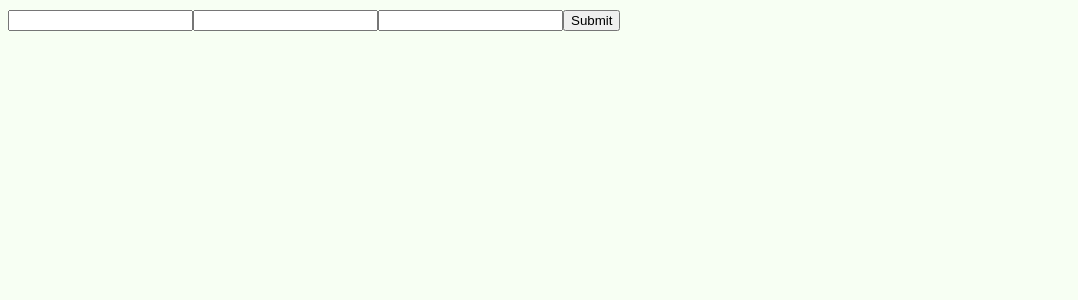
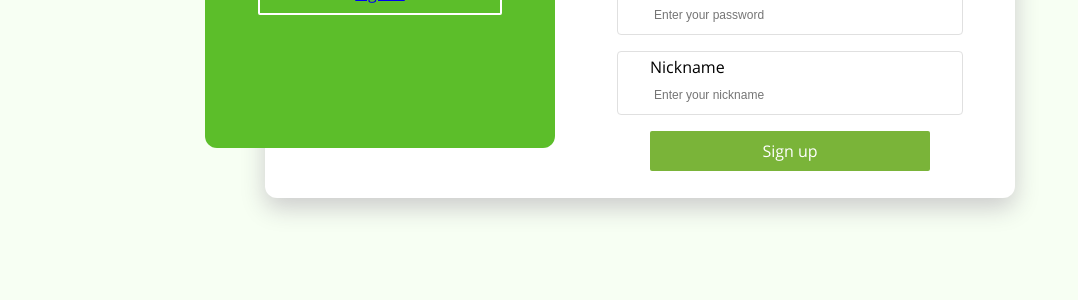
Before and after one commit to ncare-project/ncare-web, a React (Vite) app: page /sign_up in a window 1280 px wide. Shown: the top 300 px of the page, without its empty margins (0-1078 px from the left). Built offline with nearby package versions, Linux system fonts and the light colour scheme; no server answers.

Commit message:
Style authentication forms

```diff
--- a/src/components/SignInForm/SignInForm.js
+++ b/src/components/SignInForm/SignInForm.js
@@ -1,23 +1,22 @@
 import React, { Component } from 'react'
 import Cookies from 'universal-cookie'
-import { Redirect } from 'react-router-dom'
+import { Redirect, Link } from 'react-router-dom'
+import injectStyles from 'react-jss'
+import styles from './SignInFormStyles'
 
 const cookies = new Cookies()
 
-export default class SignInForm extends Component {
+class SignInForm extends Component {
     constructor(props) {
         super(props)
         this.state = {
             hasSignedIn: false
         }
 
-
         this.submitForm = this.submitForm.bind(this)
     }
 
     submitForm() {
-        // const socket = io(`${config.server_base_url}`)
-
         window.socket.emit('auth:sign_in', {
             email: this.emailInput.value,
             password: this.passwordInput.value
@@ -31,21 +30,36 @@ export default class SignInForm extends Component {
                 cookies.set('token', data.user.token)
                 this.props.handleSuccessefulAuthentication(data.user)
                 this.setState({ hasSignedIn: true })
-            } else {
-                window.socket.close()
             }
         })
     }
 
     render() {
+        const { classes } = this.props
+
         return (
-            <div>
-                <input type='email' ref={node => this.emailInput = node}></input>
-                <input type='password' ref={node => this.passwordInput = node}></input>
-                <button onClick={this.submitForm}>Submit</button>
+            <div className={classes.authCard}>
+                <div className={classes.rightCard}>
+                    <h2>Sign in</h2>
+                    <div className={classes.inputBox}>
+                        <p className={classes.inputLabel}>E-mail</p>
+                        <input type='email' ref={node => this.emailInput = node} placeholder={'Enter your e-mail'}></input>
+                    </div>
+                    <div className={classes.inputBox}>
+                        <p className={classes.inputLabel}>Password</p>
+                        <input type='password' ref={node => this.passwordInput = node} placeholder={'Enter your password'}></input>
+                    </div>
+                    <div className={classes.formBtn} onClick={this.submitForm}>Sign in</div>
+                </div>
 
+                <div className={classes.leftCard}>
+                    <h2>Are you new on the site?</h2>
+                    <Link to='/sign_up'>Sign up</Link>
+                </div>
                 {this.state.hasSignedIn ? <Redirect to='/'/> : ''}
             </div>
         )
     }
 }
+
+export default injectStyles(styles)(SignInForm)
--- /dev/null
+++ b/src/components/SignInForm/SignInFormStyles.js
@@ -0,0 +1,83 @@
+export default {
+    authCard: {
+        position: 'relative',
+        top: '50%',
+        width: '750px',
+        margin: '0 auto',
+        transform: 'translateY(-50%)',
+        height: '380px',
+        backgroundColor: '#fff',
+        borderRadius: '12px',
+        boxShadow: '0 10px 25px 0 #CCC',
+        '& h2': {
+            textAlign: 'center'
+        }
+    },
+    formBtn: {
+        width: '280px',
+        height: '40px',
+        backgroundColor: '#7ab439',
+        color: '#fff',
+        borderRadius: '2px',
+        textAlign: 'center',
+        lineHeight: '40px',
+        transition: '0.2s all',
+        '&:hover': {
+            cursor: 'pointer',
+            backgroundColor: '#6aa429'
+        }
+    },
+    inputBox: {
+        width: '280px',
+        border: '1px solid #E0E0E0',
+        marginBottom: '16px',
+        padding: '0 32px',
+        borderRadius: '4px',
+        '& > input': {
+            fontSize: '12px',
+            border: 'none',
+            padding: '4px',
+            marginBottom: '8px',
+            outline: 'none'
+        }
+    },
+    inputLabel: {
+        margin: '4px 0'
+    },
+    rightCard: {
+        position: 'absolute',
+        right: 0,
+        width: '450px',
+        '& > *': {
+            marginLeft: 'auto',
+            marginRight: 'auto'
+        }
+    },
+    leftCard: {
+        bottom: '50px',
+        left: '-60px',
+        position: 'absolute',
+        width: '350px',
+        height: '350px',
+        backgroundColor: '#5cbe2a',
+        borderRadius: '12px',
+        color: '#fff',
+        '& > h2': {
+            paddingTop: '100px'
+        },
+        '& > a': {
+            display: 'block',
+            width: '240px',
+            lineHeight: '40px',
+            textAlign: 'center',
+            border: '2px solid #fff',
+            borderRadius: '2px',
+            margin: 'auto',
+            transition: 'all 0.2s',
+            '&:hover': {
+                color: '#444',
+                backgroundColor: '#fff'
+            }
+        }
+    }
+}
--- a/src/components/SignUpForm/SignUpForm.js
+++ b/src/components/SignUpForm/SignUpForm.js
@@ -1,10 +1,12 @@
 import React, { Component } from 'react'
 import Cookies from 'universal-cookie'
-import { Redirect } from 'react-router-dom'
+import { Redirect, Link } from 'react-router-dom'
+import injectStyles from 'react-jss'
+import styles from './SignUpFormStyles'
 
 const cookies = new Cookies()
 
-export default class SignUpForm extends Component {
+class SignUpForm extends Component {
     constructor(props) {
         super(props)
         this.state = {
@@ -14,9 +16,7 @@ export default class SignUpForm extends Component {
         this.submitForm = this.submitForm.bind(this)
     }
 
-    submitForm(e) {
-        // const socket = io(`${config.server_base_url}`)
-
+    submitForm() {
         window.socket.emit('auth:sign_up', {
             email: this.emailInput.value,
             password: this.passwordInput.value,
@@ -31,22 +31,41 @@ export default class SignUpForm extends Component {
                 cookies.set('token', data.user.token)
                 this.props.handleSuccessefulAuthentication(data.user)
                 this.setState({ hasSignedUp: true })
-            } else {
-                window.socket.close()
             }
         })
     }
 
     render() {
+        const { classes } = this.props
+
         return (
-            <div>
-                <input type='email' ref={node => this.emailInput = node}></input>
-                <input type='password' ref={node => this.passwordInput = node}></input>
-                <input ref={node => this.nicknameInput = node}></input>
-                <button onClick={this.submitForm} >Submit</button>
+            <div className={classes.authCard}>
+                <div className={classes.rightCard}>
+                    <h2>Sign Up</h2>
+                    <div className={classes.inputBox}>
+                        <p className={classes.inputLabel}>E-mail</p>
+                        <input type='email' ref={node => this.emailInput = node} placeholder={'Enter your e-mail'}></input>
+                    </div>
+                    <div className={classes.inputBox}>
+                        <p className={classes.inputLabel}>Password</p>
+                        <input type='password' ref={node => this.passwordInput = node} placeholder={'Enter your password'}></input>
+                    </div>
+                    <div className={classes.inputBox}>
+                        <p className={classes.inputLabel}>Nickname</p>
+                        <input ref={node => this.nicknameInput = node} placeholder={'Enter your nickname'}></input>
+                    </div>
 
+                    <div className={classes.formBtn} onClick={this.submitForm}>Sign up</div>
+                </div>
+
+                <div className={classes.leftCard}>
+                    <h2>Are you already a user?</h2>
+                    <Link to='/sign_in'>Sign in</Link>
+                </div>
                 {this.state.hasSignedUp ? <Redirect to='/'/> : ''}
             </div>
         )
     }
 }
+
+export default injectStyles(styles)(SignUpForm)
--- /dev/null
+++ b/src/components/SignUpForm/SignUpFormStyles.js
@@ -0,0 +1,83 @@
+export default {
+    authCard: {
+        position: 'relative',
+        top: '50%',
+        width: '750px',
+        margin: '0 auto',
+        transform: 'translateY(-50%)',
+        height: '380px',
+        backgroundColor: '#fff',
+        borderRadius: '12px',
+        boxShadow: '0 10px 25px 0 #CCC',
+        '& h2': {
+            textAlign: 'center'
+        }
+    },
+    formBtn: {
+        width: '280px',
+        height: '40px',
+        backgroundColor: '#7ab439',
+        color: '#fff',
+        borderRadius: '2px',
+        textAlign: 'center',
+        lineHeight: '40px',
+        transition: '0.2s all',
+        '&:hover': {
+            cursor: 'pointer',
+            backgroundColor: '#6aa429'
+        }
+    },
+    inputBox: {
+        width: '280px',
+        border: '1px solid #E0E0E0',
+        marginBottom: '16px',
+        padding: '0 32px',
+        borderRadius: '4px',
+        '& > input': {
+            fontSize: '12px',
+            border: 'none',
+            padding: '4px',
+            marginBottom: '8px',
+            outline: 'none'
+        }
+    },
+    inputLabel: {
+        margin: '4px 0'
+    },
+    rightCard: {
+        position: 'absolute',
+        right: 0,
+        width: '450px',
+        '& > *': {
+            marginLeft: 'auto',
+            marginRight: 'auto'
+        }
+    },
+    leftCard: {
+        bottom: '50px',
+        left: '-60px',
+        position: 'absolute',
+        width: '350px',
+        height: '350px',
+        backgroundColor: '#5cbe2a',
+        borderRadius: '12px',
+        color: '#fff',
+        '& > h2': {
+            paddingTop: '100px'
+        },
+        '& > a': {
+            display: 'block',
+            width: '240px',
+            lineHeight: '40px',
+            textAlign: 'center',
+            border: '2px solid #fff',
+            borderRadius: '2px',
+            margin: 'auto',
+            transition: 'all 0.2s',
+            '&:hover': {
+                color: '#444',
+                backgroundColor: '#fff'
+            }
+        }
+    }
+}
```
